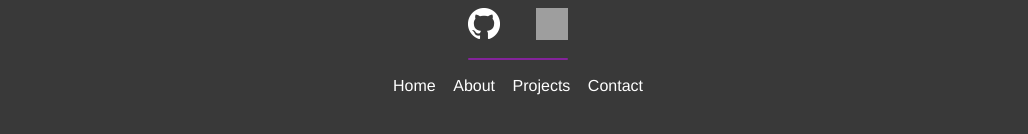
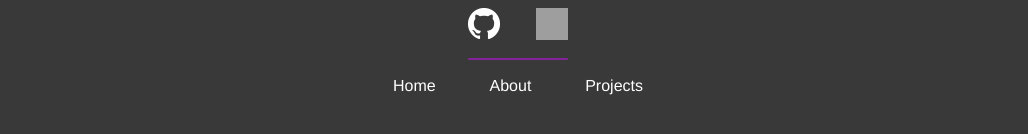
Before and after one commit to haydenHornsbyDev/Personal-Portfolio-React, a React (Create React App) app: page / in a window 1280 px wide. Shown: the part 2416-2550 px from the top of the page, without its empty margins (122-1150 px from the left). Built offline with nearby package versions, Linux system fonts and the light colour scheme; grey boxes are pictures that could not be loaded.

Commit message:
Site no longer has unused links and link icons

```diff
--- a/src/components/Footer/Footer.js
+++ b/src/components/Footer/Footer.js
@@ -36,7 +36,7 @@ function footer() {
                         <li className='c-footer__page'><a className='c-footer__link c-footer__link--page' href='/'>Home</a></li>
                         <li className='c-footer__page'><a className='c-footer__link c-footer__link--page' href='#about'>About</a></li>
                         <li className='c-footer__page'><a className='c-footer__link c-footer__link--page' href='#projects'>Projects</a></li>
-                        <li className='c-footer__page'><a className='c-footer__link c-footer__link--page' href='#contact'>Contact</a></li>
+                        {/* <li className='c-footer__page'><a className='c-footer__link c-footer__link--page' href='#contact'>Contact</a></li> */}
                     </ul>
                 </footer>
             </div>
```
